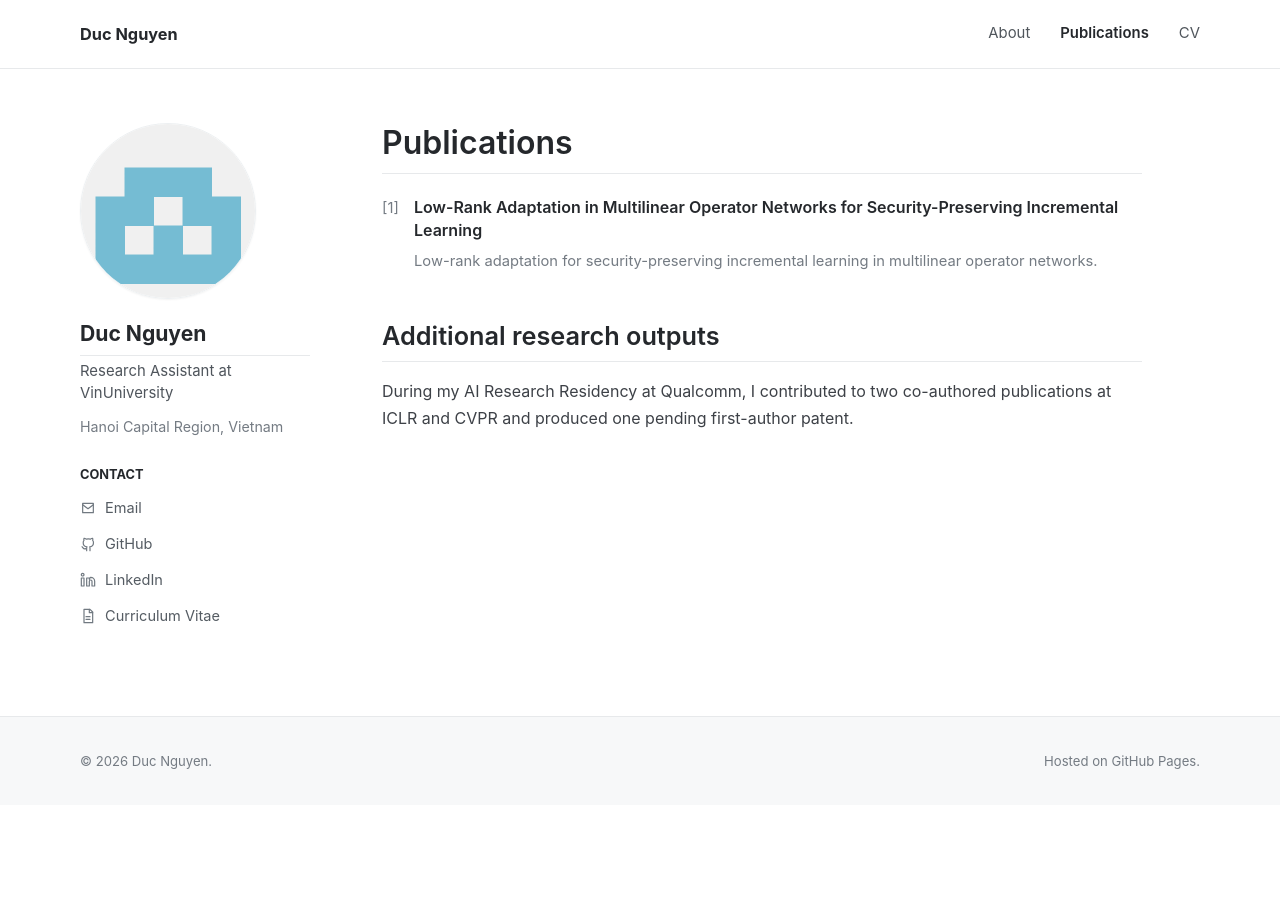
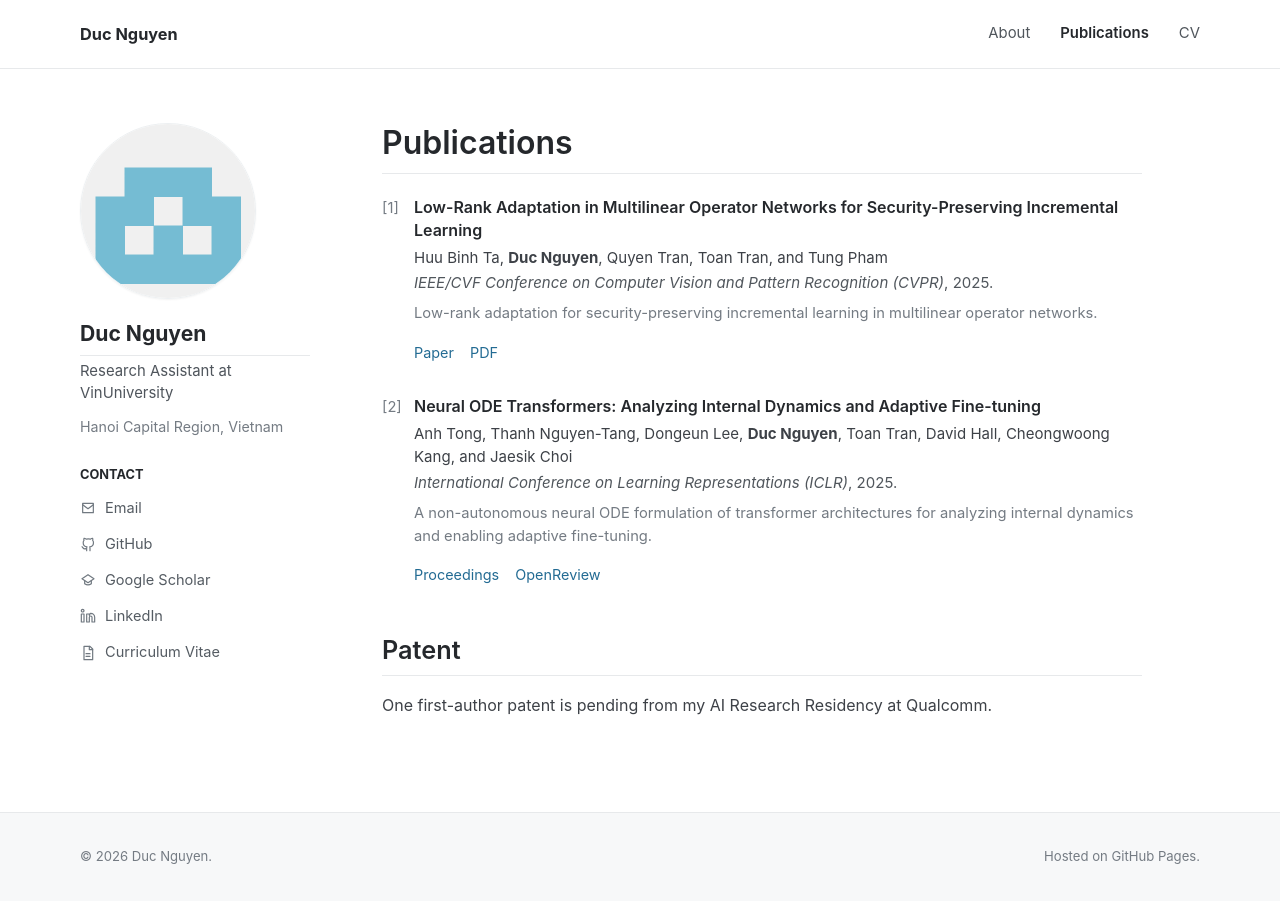
Before and after one commit to nguyenanhductb23/nguyenanhductb23.github.io, a plain HTML site: page publications.html in a window 1280 px wide. Before the commit the page ends 805 px from the top, so only its background shows below. Drawn offline with Linux system fonts and the light colour scheme.

Commit message:
Add Google Scholar publications and authors

```diff
--- a/publications.html
+++ b/publications.html
@@ -34,6 +34,7 @@
       <ul class="profile-links">
         <li><a href="mailto:nguyenanhduc.tb23@gmail.com"><svg aria-hidden="true" viewBox="0 0 24 24"><path d="M4 5h16v14H4z"/><path d="m4 7 8 6 8-6"/></svg>Email</a></li>
         <li><a href="https://github.com/nguyenanhductb23" rel="me"><svg aria-hidden="true" viewBox="0 0 24 24"><path d="M9 19c-4.5 1.4-4.5-2.3-6-2.8"/><path d="M15 22v-3.6c0-1 .1-1.5-.5-2.1 2.8-.3 5.7-1.4 5.7-6.2A4.8 4.8 0 0 0 19 6.7a4.5 4.5 0 0 0-.1-3.3s-1-.3-3.4 1.3a11.5 11.5 0 0 0-6 0C7.1 3.1 6.1 3.4 6.1 3.4A4.5 4.5 0 0 0 6 6.7a4.8 4.8 0 0 0-1.2 3.4c0 4.8 2.9 5.9 5.7 6.2-.6.6-.6 1.2-.5 2.1V22"/></svg>GitHub</a></li>
+        <li><a href="https://scholar.google.com/citations?user=aCRYzegAAAAJ&amp;hl=en" rel="me"><svg aria-hidden="true" viewBox="0 0 24 24"><path d="m3 10 9-6 9 6-9 6z"/><path d="M7 13v4.5c2.7 2 7.3 2 10 0V13"/></svg>Google Scholar</a></li>
         <li><a href="https://www.linkedin.com/in/nguyen-anh-duc-tb23" rel="me"><svg aria-hidden="true" viewBox="0 0 24 24"><path d="M16 8a6 6 0 0 1 6 6v7h-4v-7a2 2 0 0 0-4 0v7h-4V9h4v2a5 5 0 0 1 2-3z"/><path d="M2 9h4v12H2z"/><path d="M4 6a2 2 0 1 0 0-4 2 2 0 0 0 0 4z"/></svg>LinkedIn</a></li>
         <li><a href="assets/duc-nguyen-resume.pdf"><svg aria-hidden="true" viewBox="0 0 24 24"><path d="M6 2h9l4 4v16H6z"/><path d="M14 2v5h5"/><path d="M9 13h6M9 17h6"/></svg>Curriculum Vitae</a></li>
       </ul>
@@ -45,17 +46,30 @@
         <ol class="publication-list">
           <li class="publication">
             <p class="paper-title">Low-Rank Adaptation in Multilinear Operator Networks for Security-Preserving Incremental Learning</p>
+            <p class="paper-authors">Huu Binh Ta, <strong>Duc Nguyen</strong>, Quyen Tran, Toan Tran, and Tung Pham</p>
+            <p class="paper-venue"><em>IEEE/CVF Conference on Computer Vision and Pattern Recognition (CVPR)</em>, 2025.</p>
             <p class="paper-summary">Low-rank adaptation for security-preserving incremental learning in multilinear operator networks.</p>
+            <p class="paper-links">
+              <a href="https://openaccess.thecvf.com/content/CVPR2025/html/Ta_Low-Rank_Adaptation_in_Multilinear_Operator_Networks_for_Security-Preserving_Incremental_Learning_CVPR_2025_paper.html">Paper</a>
+              <a href="https://openaccess.thecvf.com/content/CVPR2025/papers/Ta_Low-Rank_Adaptation_in_Multilinear_Operator_Networks_for_Security-Preserving_Incremental_Learning_CVPR_2025_paper.pdf">PDF</a>
+            </p>
+          </li>
+          <li class="publication">
+            <p class="paper-title">Neural ODE Transformers: Analyzing Internal Dynamics and Adaptive Fine-tuning</p>
+            <p class="paper-authors">Anh Tong, Thanh Nguyen-Tang, Dongeun Lee, <strong>Duc Nguyen</strong>, Toan Tran, David Hall, Cheongwoong Kang, and Jaesik Choi</p>
+            <p class="paper-venue"><em>International Conference on Learning Representations (ICLR)</em>, 2025.</p>
+            <p class="paper-summary">A non-autonomous neural ODE formulation of transformer architectures for analyzing internal dynamics and enabling adaptive fine-tuning.</p>
+            <p class="paper-links">
+              <a href="https://proceedings.iclr.cc/paper_files/paper/2025/hash/82e3509393670d9d478c359b4ce6f950-Abstract-Conference.html">Proceedings</a>
+              <a href="https://openreview.net/forum?id=XnDyddPcBT">OpenReview</a>
+            </p>
           </li>
         </ol>
       </section>
 
       <section>
-        <h2>Additional research outputs</h2>
-        <p>
-          During my AI Research Residency at Qualcomm, I contributed to two co-authored publications
-          at ICLR and CVPR and produced one pending first-author patent.
-        </p>
+        <h2>Patent</h2>
+        <p>One first-author patent is pending from my AI Research Residency at Qualcomm.</p>
       </section>
     </main>
   </div>
```
Also changed, not shown: index.html (+23 -1 lines).
